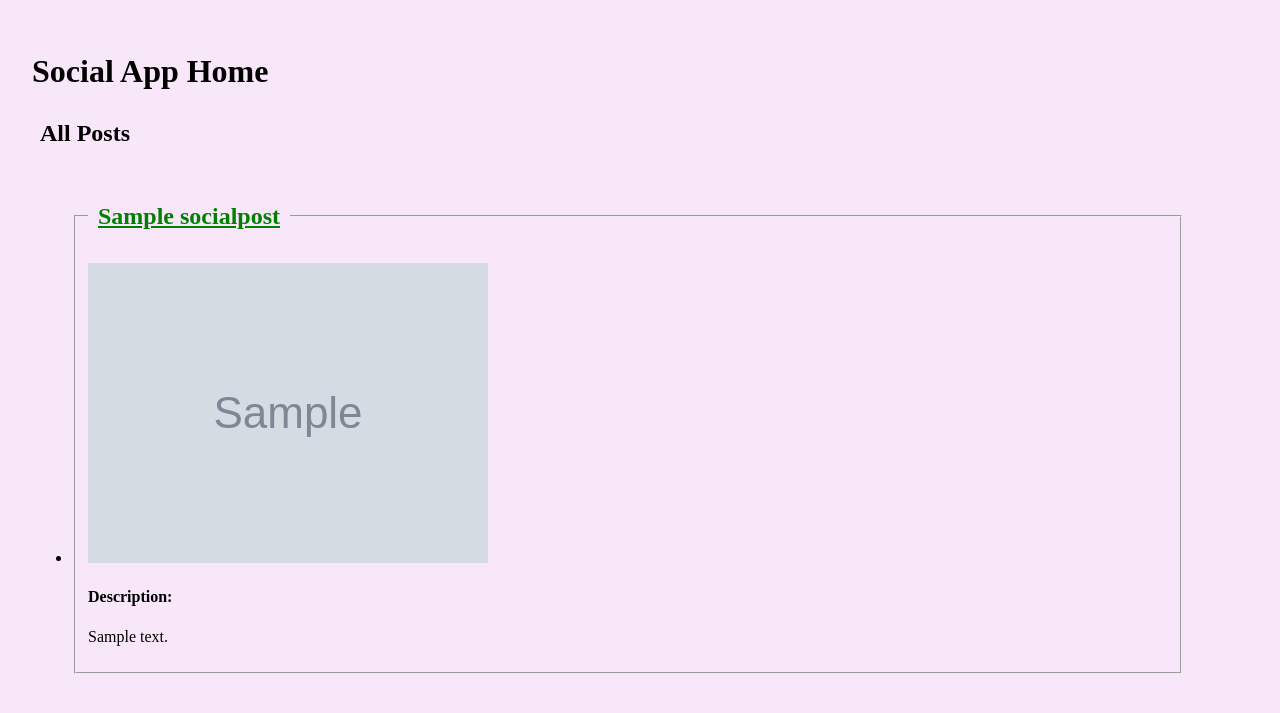
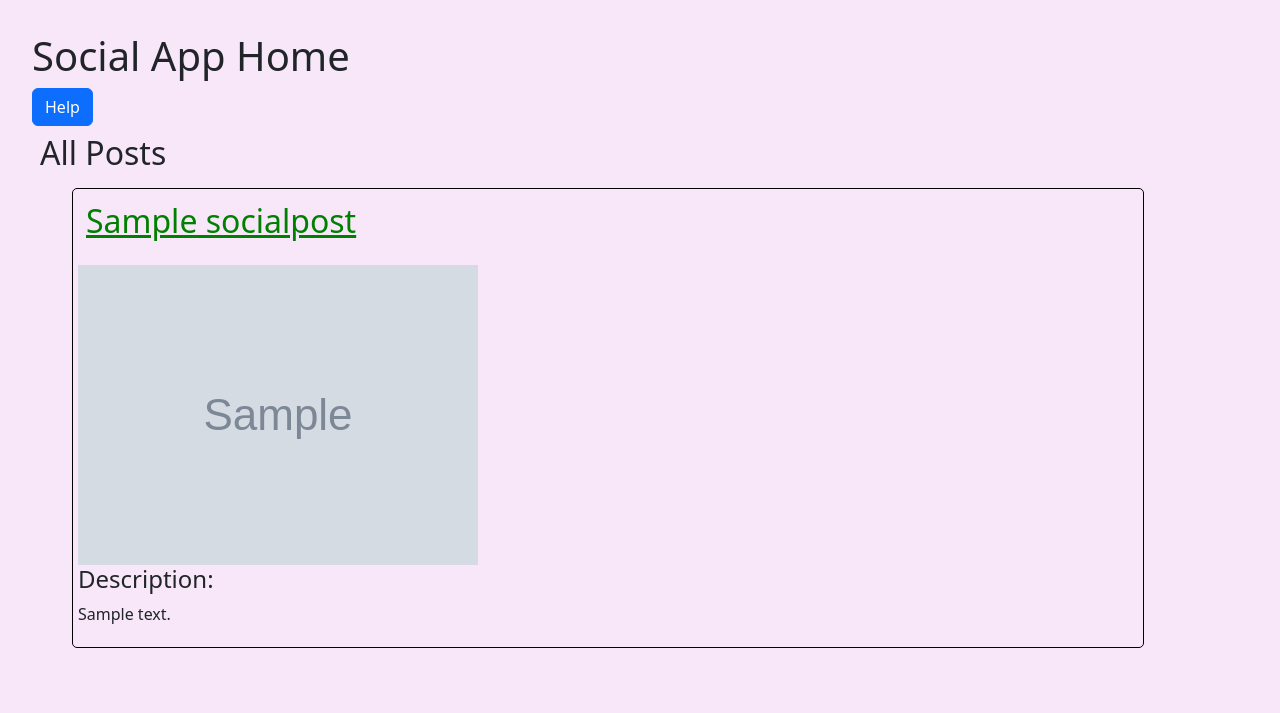
Before and after one commit to stevenburris1978/DjangoMiniProject4SBurris, a Django app: page / in a window 1280 px wide. Shown: the top 713 px of the page. Run offline with Django 4.2, Linux system fonts and the light colour scheme; tables that the repository leaves empty hold one stand-in row (values such as "Sample post"); grey boxes marked "Sample" are stand-in pictures.

Commit message:
added modal, updated css

```diff
--- a/socialapp/static/socialapp/style.css
+++ b/socialapp/static/socialapp/style.css
@@ -18,6 +18,18 @@ nav {
 h2 {
     padding: .5rem;
 }
+
 input {
     margin: .5rem;
 }
+
+fieldset {
+    border: 0.0625rem solid #000; /* Add a border to the <legend> element */
+    padding: 0.3125rem; /* Add some padding for spacing */
+    margin: .5rem;
+    border-radius: 0.3125rem;
+}
+
+ul {
+    list-style-type: none;
+}
--- a/socialapp/templates/socialapp/index.html
+++ b/socialapp/templates/socialapp/index.html
@@ -4,13 +4,35 @@
     <meta charset="UTF-8">
     <title>Social App Home</title>
     {% load static %}
+    <link href="https://cdn.jsdelivr.net/npm/bootstrap@5.3.2/dist/css/bootstrap.min.css" rel="stylesheet" integrity="sha384-T3c6CoIi6uLrA9TneNEoa7RxnatzjcDSCmG1MXxSR1GAsXEV/Dwwykc2MPK8M2HN" crossorigin="anonymous">
+    <link rel="stylesheet" href="{% static 'socialapp/style.css' %}">
 
-    <link rel="stylesheet" href="{% static 'socialapp/style.css' %}">
 </head>
 <body>
+    <!-- Button trigger modal -->
+
     <h1>Social App Home</h1>
+    <button type="button" class="btn btn-primary" data-bs-toggle="modal" data-bs-target="#staticBackdrop">
+      Help
+    </button>
+    <!-- Modal -->
+    <div class="modal fade" id="staticBackdrop" data-bs-backdrop="static" data-bs-keyboard="false" tabindex="-1" aria-labelledby="staticBackdropLabel" aria-hidden="true">
+      <div class="modal-dialog">
+        <div class="modal-content">
+          <div class="modal-header">
+            <h1 class="modal-title fs-5" id="staticBackdropLabel">App Instructions</h1>
+            <button type="button" class="btn-close" data-bs-dismiss="modal" aria-label="Close"></button>
+          </div>
+          <div class="modal-body">
+              <p> To see the post details and vote click on the post title</p>
+          </div>
+          <div class="modal-footer">
+            <button type="button" class="btn btn-secondary" data-bs-dismiss="modal">Close</button>
+          </div>
+        </div>
+      </div>
+    </div>
     <h2>All Posts</h2>
-
         {% if latest_socialpost_list %}
             <ul>
             {% for socialpost in latest_socialpost_list %}
@@ -31,3 +53,5 @@
         {% endif %}
 </body>
 </html>
+
+<script src="https://cdn.jsdelivr.net/npm/bootstrap@5.3.2/dist/js/bootstrap.bundle.min.js" integrity="sha384-C6RzsynM9kWDrMNeT87bh95OGNyZPhcTNXj1NW7RuBCsyN/o0jlpcV8Qyq46cDfL" crossorigin="anonymous"></script>
```
Lines whose indentation alone changed are shown as unchanged.
